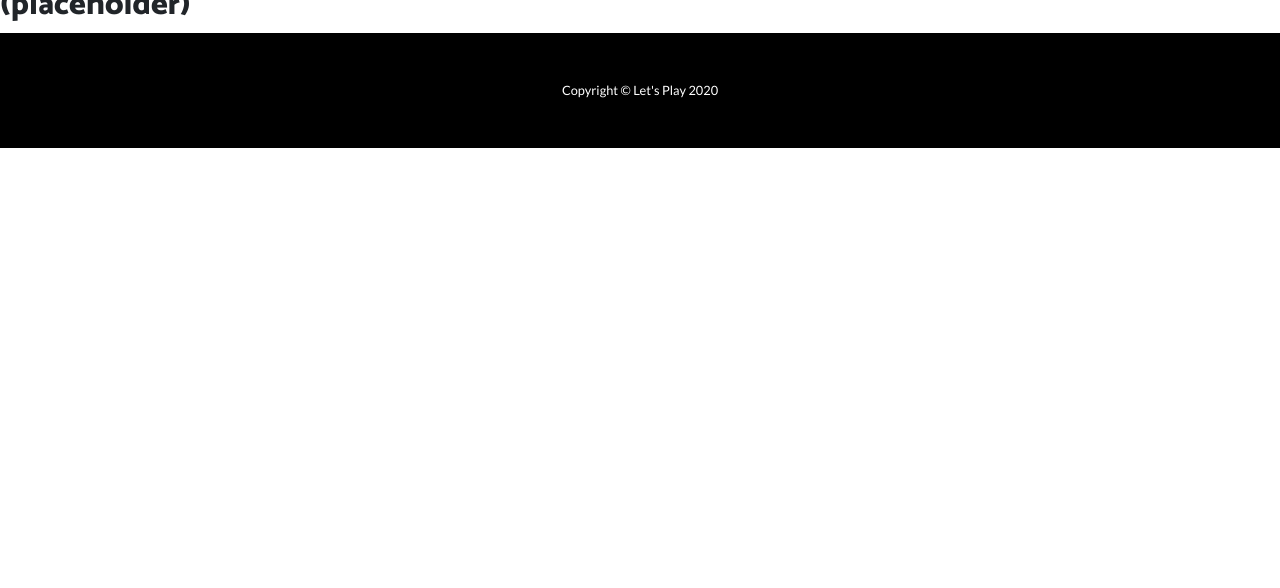
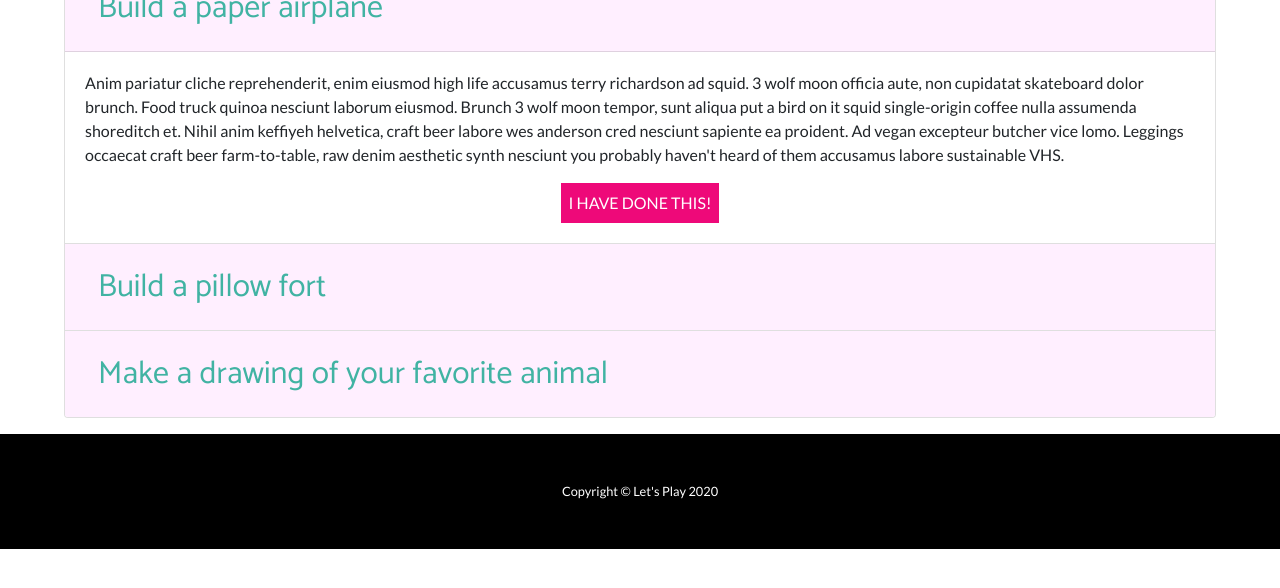
Before and after one commit to jumboduck/lets-play, a Flask app: page /activities_proposed in a window 1280 px wide. Shown: the part 100-688 px from the top of the page. Run offline with Flask 2, Linux system fonts and the light colour scheme; some libraries are stand-ins or nearby versions.

Commit message:
updates to activities proposed page

```diff
--- a/static/css/style.css
+++ b/static/css/style.css
@@ -28,3 +28,32 @@
 .login-banner {
     background-image: url("https://res.cloudinary.com/andy-osborne/image/upload/v1594023556/Hackathon/INdex/photo-of-kids-jumping-together-3311695_1_1_jftkr0.jpg");
 }
+
+/* Styling for list of activities */
+.activities {
+    width: 90%;
+    margin: 1rem auto;
+}
+
+.activity-btn {
+    font-size: 2rem;
+    color: #41b3a3;
+}
+
+.activity-btn:hover {
+    color: #c38d9e;
+}
+
+.card-header {
+    background-color: #ffefff;
+}
+
+.btn-activity-done {
+    text-transform: uppercase;
+    border: none;
+    padding: 0.5rem;
+}
+
+.btn-activity-done:hover {
+    background-color: #c38d9e;
+}
--- a/templates/public/activities_proposed.html
+++ b/templates/public/activities_proposed.html
@@ -1,13 +1,13 @@
 {% extends 'public/base.html' %}
 
-{% block title %}Acivities Proposed{% endblock %}
+{% block title %}Acivities{% endblock %}
 
 {% block header %}
 
 <header class="home-banner text-center text-white">
   <div class="home-banner-content">
     <div class="container">
-      <h1 class="masthead-heading mb-0">ACTIVITIES PROPOSED PAGE (placeholder)</h1>
+      <h1 class="masthead-heading mb-0">ACTIVITIES</h1>
     </div>
   </div>
 </header>
@@ -15,5 +15,72 @@
 {% endblock %}
 
 {% block content %}
-    <h2>Here there will be ACTIVITIES PROPOSED PAGE with 5 buttons in the top menu. (placeholder)</h2>
+<div class="activities">
+  <div class="accordion" id="accordionExample">
+    <div class="card">
+      <div class="card-header" id="headingOne">
+        <h2 class="mb-0">
+          <button class="btn btn-link activity-btn" type="button" data-toggle="collapse" data-target="#collapseOne"
+            aria-expanded="true" aria-controls="collapseOne">
+            Build a paper airplane
+          </button>
+        </h2>
+      </div>
+      <div id="collapseOne" class="collapse show" aria-labelledby="headingOne" data-parent="#accordionExample">
+        <div class="card-body">
+          Anim pariatur cliche reprehenderit, enim eiusmod high life accusamus terry richardson ad squid. 3 wolf moon
+          officia aute, non cupidatat skateboard dolor brunch. Food truck quinoa nesciunt laborum eiusmod. Brunch 3 wolf
+          moon tempor, sunt aliqua put a bird on it squid single-origin coffee nulla assumenda shoreditch et. Nihil anim
+          keffiyeh helvetica, craft beer labore wes anderson cred nesciunt sapiente ea proident. Ad vegan excepteur
+          butcher vice lomo. Leggings occaecat craft beer farm-to-table, raw denim aesthetic synth nesciunt you probably
+          haven't heard of them accusamus labore sustainable VHS.
+          <button class="button btn-primary btn-activity-done ml-auto mr-auto d-block mt-3">I have done this!</button>
+        </div>
+      </div>
+    </div>
+
+    <div class="card">
+      <div class="card-header" id="headingTwo">
+        <h2 class="mb-0">
+          <button class="btn btn-link collapsed activity-btn" type="button" data-toggle="collapse"
+            data-target="#collapseTwo" aria-expanded="false" aria-controls="collapseTwo">
+            Build a pillow fort
+          </button>
+        </h2>
+      </div>
+      <div id="collapseTwo" class="collapse" aria-labelledby="headingTwo" data-parent="#accordionExample">
+        <div class="card-body">
+          Anim pariatur cliche reprehenderit, enim eiusmod high life accusamus terry richardson ad squid. 3 wolf moon
+          officia aute, non cupidatat skateboard dolor brunch. Food truck quinoa nesciunt laborum eiusmod. Brunch 3 wolf
+          moon tempor, sunt aliqua put a bird on it squid single-origin coffee nulla assumenda shoreditch et. Nihil anim
+          keffiyeh helvetica, craft beer labore wes anderson cred nesciunt sapiente ea proident. Ad vegan excepteur
+          butcher vice lomo. Leggings occaecat craft beer farm-to-table, raw denim aesthetic synth nesciunt you probably
+          haven't heard of them accusamus labore sustainable VHS.
+          <button class="button btn-primary btn-activity-done ml-auto mr-auto d-block mt-3">I have done this!</button>
+        </div>
+      </div>
+    </div>
+    <div class="card">
+      <div class="card-header" id="headingThree">
+        <h2 class="mb-0">
+          <button class="btn btn-link collapsed activity-btn" type="button" data-toggle="collapse"
+            data-target="#collapseThree" aria-expanded="false" aria-controls="collapseThree">
+            Make a drawing of your favorite animal
+          </button>
+        </h2>
+      </div>
+      <div id="collapseThree" class="collapse" aria-labelledby="headingThree" data-parent="#accordionExample">
+        <div class="card-body">
+          Anim pariatur cliche reprehenderit, enim eiusmod high life accusamus terry richardson ad squid. 3 wolf moon
+          officia aute, non cupidatat skateboard dolor brunch. Food truck quinoa nesciunt laborum eiusmod. Brunch 3 wolf
+          moon tempor, sunt aliqua put a bird on it squid single-origin coffee nulla assumenda shoreditch et. Nihil anim
+          keffiyeh helvetica, craft beer labore wes anderson cred nesciunt sapiente ea proident. Ad vegan excepteur
+          butcher vice lomo. Leggings occaecat craft beer farm-to-table, raw denim aesthetic synth nesciunt you probably
+          haven't heard of them accusamus labore sustainable VHS.
+          <button class="button btn-primary btn-activity-done ml-auto mr-auto d-block mt-3">I have done this!</button>
+        </div>
+      </div>
+    </div>
+  </div>
+</div>
 {% endblock %}
```
Also changed, not shown: 1 other file.
